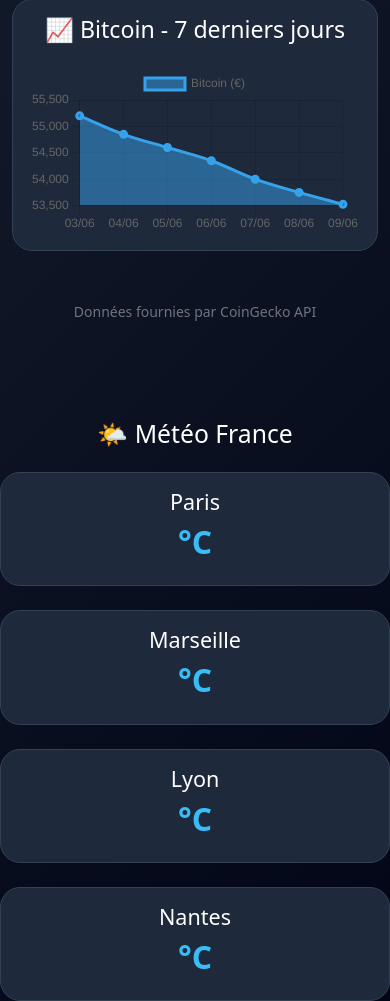
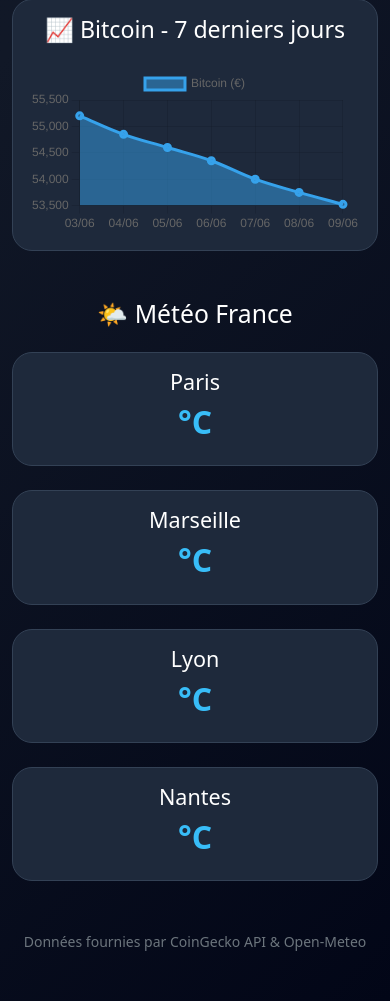
Before and after one commit to lo77quentin-ops/crypto-tracker, a Flask app: page / in a window 390 px wide. Shown: the part 1268-2269 px from the top of the page. Run offline with Flask 3, Linux system fonts and the light colour scheme; data that the repository does not hold is empty.

Commit message:
Ajout météo Paris Marseille Lyon Nantes

```diff
--- a/templates/index.html
+++ b/templates/index.html
@@ -32,7 +32,7 @@
         </p>
       </div>
 
-      <!-- CARTES CRYPTO -->
+      <!-- CRYPTOS -->
 
       <div class="row g-4">
         {% for crypto, info in cryptos.items() %}
@@ -99,11 +99,33 @@
         </div>
       </div>
 
+      <!-- MÉTÉO -->
+
+      <div class="mt-5">
+        <h2 class="text-center mb-4">🌤️ Météo France</h2>
+
+        <div class="row g-4">
+          {% for city in weather %}
+
+          <div class="col-lg-3 col-md-6">
+            <div class="card crypto-card h-100">
+              <div class="card-body text-center">
+                <h4>{{ city.city }}</h4>
+
+                <h2 class="price">{{ city.temp }}°C</h2>
+              </div>
+            </div>
+          </div>
+
+          {% endfor %}
+        </div>
+      </div>
+
       <!-- FOOTER -->
 
       <div class="text-center mt-5">
         <small class="text-secondary">
-          Données fournies par CoinGecko API
+          Données fournies par CoinGecko API & Open-Meteo
         </small>
       </div>
     </div>
@@ -144,22 +166,3 @@
     </script>
   </body>
 </html>
-
-<div class="mt-5">
-  <h2 class="text-center mb-4">🌤️ Météo France</h2>
-
-  <div class="row g-4">
-    {% for city in weather %}
-
-    <div class="col-lg-3 col-md-4 col-sm-6">
-      <div class="card crypto-card h-100">
-        <div class="card-body text-center">
-          <h4>{{ city.city }}</h4>
-          <h2 class="price">{{ city.temp }}°C</h2>
-        </div>
-      </div>
-    </div>
-
-    {% endfor %}
-  </div>
-</div>
```
